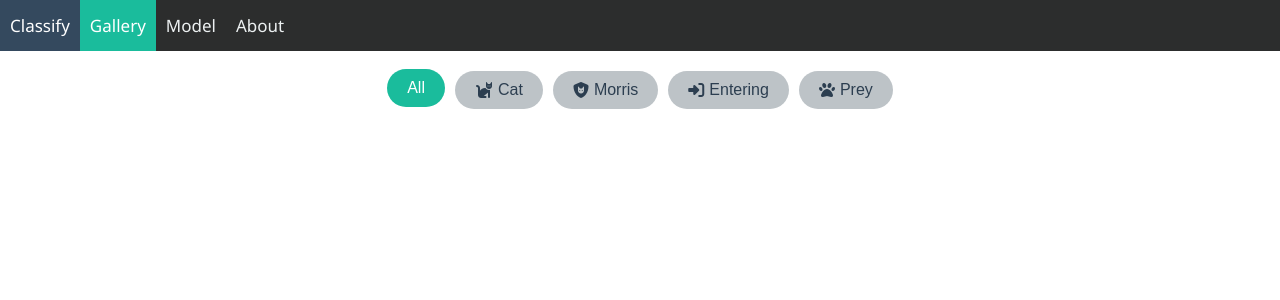
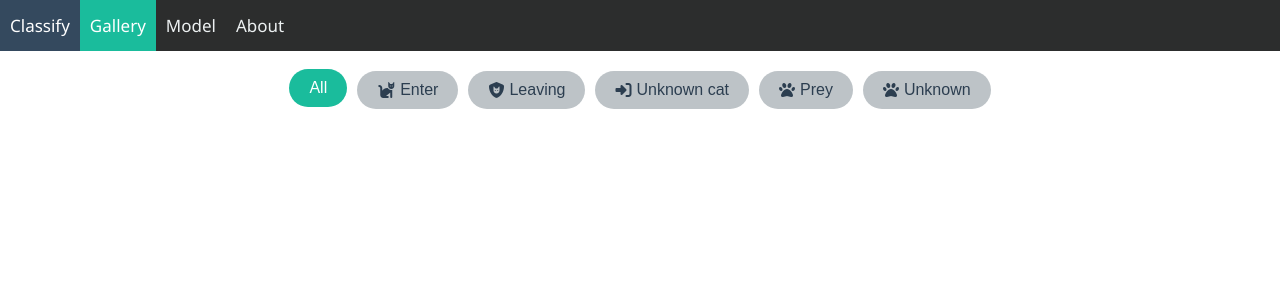
Before and after one commit to rackabajsarn/tensor-cat, a Flask app: page /gallery in a window 1280 px wide. Shown: the top 300 px of the page. Run offline with Flask 3, Linux system fonts and the light colour scheme; parts of the project's set-up code (start-up, migrations or seed data) failed here and were passed over.

Commit message:
changed filter

```diff
--- a/app.py
+++ b/app.py
@@ -642,7 +642,7 @@ def model():
     learning_rate = training_params.get('learning_rate', '1e-5')
     fine_tune_at = training_params.get('fine_tune_at', 120)
 
-    learning_rates = ['1e-1', '1e-2', '1e-3', '1e-4', '1e-5', '1e-6', '1e-7', '1e-8', '1e-9', '1e-10']
+    learning_rates = ['5e-6', '6e-6', '7e-6', '8e-6', '9e-6', '1e-6', '2e-6', '3e-6', '4e-6', '5e-6']
 
 
     return render_template('model.html',
--- a/templates/gallery.html
+++ b/templates/gallery.html
@@ -6,20 +6,22 @@
 <!-- Filter Buttons -->
 <div class="filter-buttons">
     <button class="filter-button active" data-filter="all">All</button>
-    <button class="filter-button" data-filter="cat"><i class="fas fa-cat"></i> Cat</button>
-    <button class="filter-button" data-filter="morris"><i class="fas fa-shield-cat"></i> Morris</button>
-    <button class="filter-button" data-filter="entering"><i class="fas fa-sign-in-alt"></i> Entering</button>
+    <button class="filter-button" data-filter="enter"><i class="fas fa-cat"></i> Enter</button>
+    <button class="filter-button" data-filter="leaving"><i class="fas fa-shield-cat"></i> Leaving</button>
+    <button class="filter-button" data-filter="unknown_cat"><i class="fas fa-sign-in-alt"></i> Unknown cat</button>
     <button class="filter-button" data-filter="prey"><i class="fas fa-paw"></i> Prey</button>
+    <button class="filter-button" data-filter="unknown"><i class="fas fa-paw"></i> Unknown</button>
 </div>
 
 <!-- Image Grid -->
 <div class="image-grid">
     {% for image in images %}
         {% set labels = read_labels(image) %}
-        <div class="image-item" data-cat="{{ 'yes' if labels.cat else 'no' }}"
-                             data-morris="{{ 'yes' if labels.morris else 'no' }}"
-                             data-entering="{{ 'yes' if labels.entering else 'no' }}"
-                             data-prey="{{ 'yes' if labels.prey else 'no' }}">
+        <div class="image-item" data-enter="{{ 'yes' if labels.cat and labels.morris and labels.entering and not labels.prey else 'no' }}"
+                             data-leaving="{{ 'yes' if labels.cat and labels.morris and not labels.entering and not labels.prey else 'no' }}"
+                             data-unknown_cat="{{ 'yes' if labels.entering and not labels.morris and labels.entering and not labels.prey else 'no' }}"
+                             data-prey="{{ 'yes' if labels.cat and labels.morris and labels.entering and labels.prey else 'no' }}"
+                             data-unknown="{{ 'yes' if not labels.cat and not labels.morris and not labels.entering and not labels.prey else 'no' }}">
             <img src="{{ url_for('send_image', mode='gallery', filename=image) }}" alt="{{ image }}" onclick="openModal('{{ image }}', 'gallery')">
             <p>{{ image }}</p>
             <!-- Debugging Labels (remove after testing) -->
```
